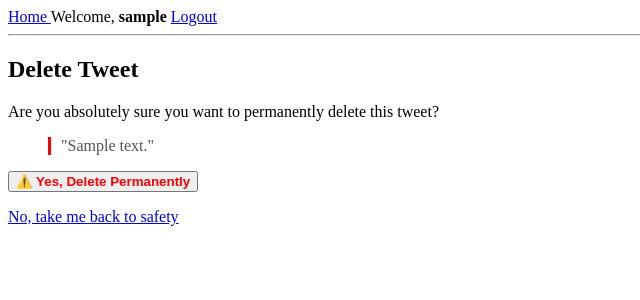
After one commit to SaugatPanta10/Tweeter-App, a Django app: page /delete/1/ in a window 1280 px wide. The commit adds this page. Shown: the top 300 px of the page, without its empty margins (0-640 px from the left). Run offline with Django 5.2, Linux system fonts and the light colour scheme; a user stored in the database is signed in; tables that the repository leaves empty hold one stand-in row (values such as "Sample post").

Commit message:
added in the delete feature and now the user can delete the tweet

```diff
--- a/twitter/templates/index.html
+++ b/twitter/templates/index.html
@@ -35,6 +35,7 @@
                 {% if user.is_authenticated and user == tweet.user %}
                     <p>
                         <a href="{% url 'tweet_edit' tweet.id %}">Edit Tweet</a>
+                        <a href="{% url 'tweet_delete' tweet.id %}" style="color: red;">Delete</a>
                     </p>
                 {% endif %}
             </div>
--- /dev/null
+++ b/twitter/templates/tweet_delete.html
@@ -0,0 +1,18 @@
+{% extends 'base.html' %}
+
+{% block content %}
+    <h2> Delete Tweet</h2>
+
+    <p>Are you absolutely sure you want to permanently delete this tweet?</p>
+
+    <blockquote style="border-left: 3px solid red; padding-left: 10px; color: #555;">
+        "{{ tweet.content }}"
+    </blockquote>
+
+    <form method="POST">
+        {% csrf_token %}
+        <button type="submit" style="color: red; font-weight: bold;">⚠️ Yes, Delete Permanently</button>
+    </form>
+
+    <p><a href="/">No, take me back to safety</a></p>
+{% endblock %}
--- a/twitter/tweets/urls.py
+++ b/twitter/tweets/urls.py
@@ -11,5 +11,5 @@ urlpatterns = [
     path('logout', views.logout_view, name = 'logout'),
     path ('create/', views.tweet_create, name = 'tweet_create'),
     path ('edit/<int:id>', views.tweet_edit, name = 'tweet_edit'),
-
+    path ('delete/<int:id>/', views.tweet_delete, name = 'tweet_delete'),
 ]
--- a/twitter/tweets/views.py
+++ b/twitter/tweets/views.py
@@ -168,3 +168,24 @@ def tweet_edit(request, id):
     # Render edit page and send:
     # - form (for displaying/editing fields)
     # - tweet object (if template needs tweet information)
+
+# View for deleting a tweet
+def tweet_delete(request, id):
+
+    # Retrieve the tweet with the given ID that belongs to the currently logged-in user.
+    # If no matching tweet is found, return a 404 error.
+    tweet = get_object_or_404(Tweet, id=id, user=request.user)
+
+    # Check if the request is a POST request.
+    # This confirms that the user has submitted the delete confirmation form.
+    if request.method == 'POST':
+
+        # Permanently remove the tweet from the database.
+        tweet.delete()
+
+        # After deletion, redirect the user to the homepage.
+        return redirect('/')
+
+    # If the request is GET, display the confirmation page
+    # and pass the tweet object to the template.
+    return render(request, 'tweet_delete.html', {'tweet': tweet})
```
